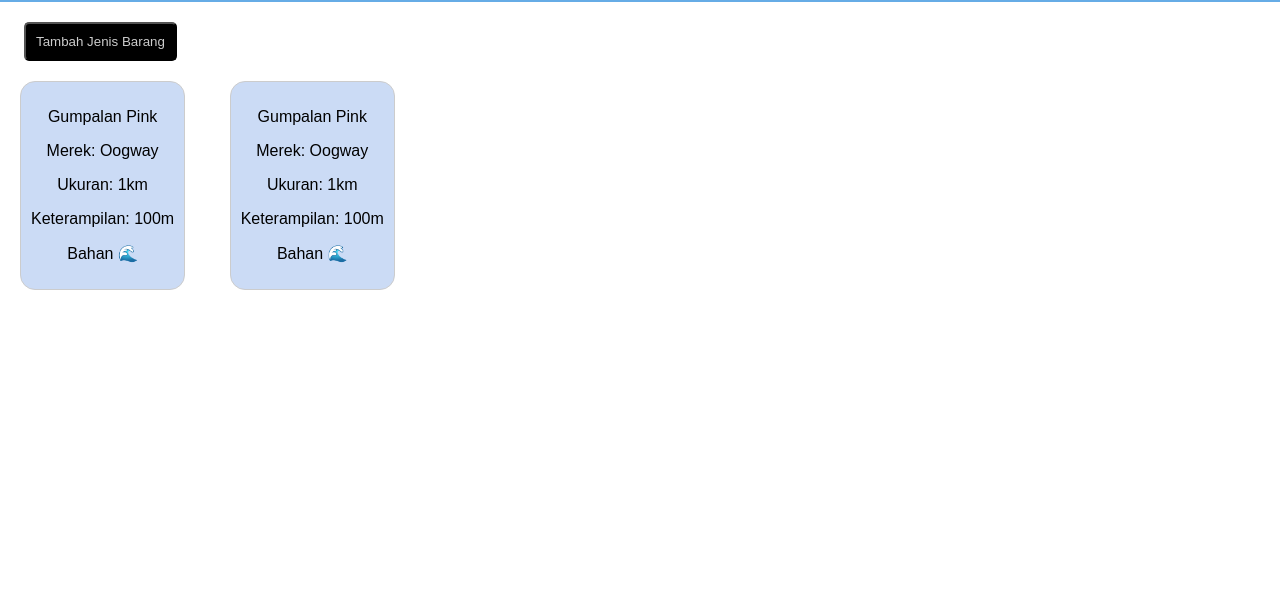
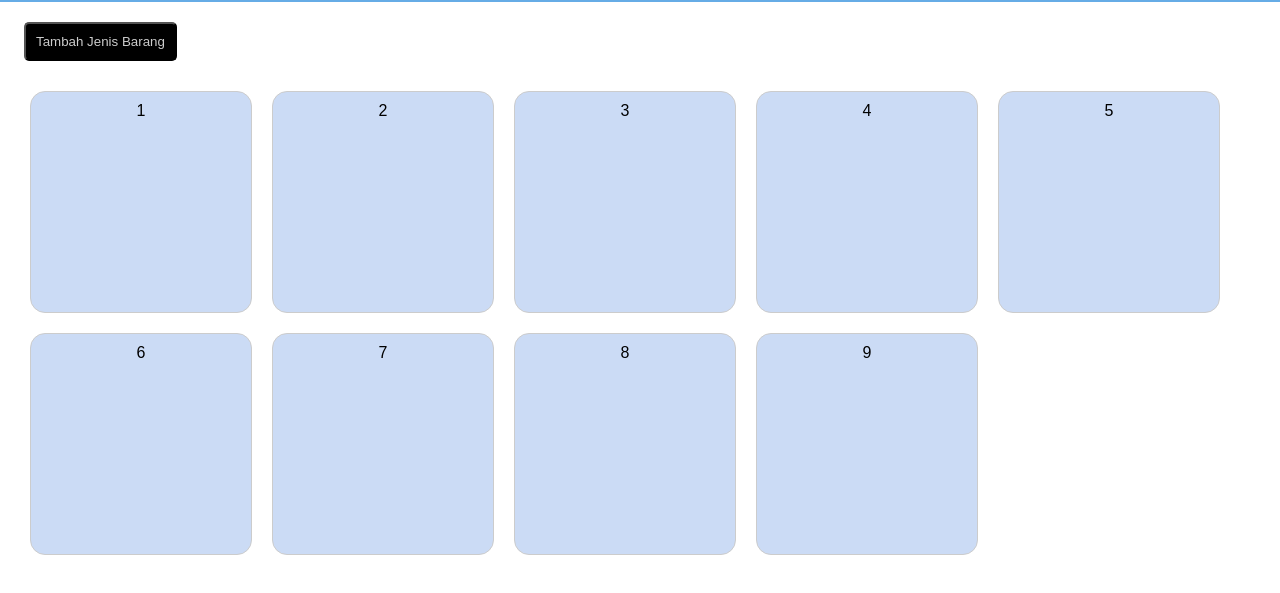
Before and after one commit to somebudi/Gudang-Damar-Aplikasi-Management-Gudang---TUBES-PBO, a website: page frontend/public/pages/halamanGudangBeranda.html in a window 1280 px wide. Shown: the part 89-682 px from the top of the page. Drawn offline with Linux system fonts and the light colour scheme.

Commit message:
Update FE dashboard

```diff
--- a/frontend/public/pages/halamanGudangBeranda.html
+++ b/frontend/public/pages/halamanGudangBeranda.html
@@ -11,6 +11,17 @@
     <button id="addItemButton">Tambah Jenis Barang</button>
 
     <main>
+        <div class="grid-container" id="card">
+            <div class="item">
+                <!-- <p>Gumpalan Pink</p>
+                <p>Merek: Oogway</p>
+                <p>Ukuran: 1km</p>
+                <p>Keterampilan: 100m</p>
+                <p>Bahan 🌊</p> -->
+            </div>
+        </div>
+
+        <!-- Replikasi grid-item jika diperlukan
         <div class="grid-container">
             <div class="item">
                 <p>Gumpalan Pink</p>
@@ -19,43 +30,12 @@
                 <p>Keterampilan: 100m</p>
                 <p>Bahan 🌊</p>
             </div>
-        </div>
-
-        <!-- Replikasi grid-item jika diperlukan -->
-        <div class="grid-container">
-            <div class="item">
-                <p>Gumpalan Pink</p>
-                <p>Merek: Oogway</p>
-                <p>Ukuran: 1km</p>
-                <p>Keterampilan: 100m</p>
-                <p>Bahan 🌊</p>
-            </div>
-        </div>
+        </div> -->
 
         <!-- Anda bisa terus menambah grid-container sesuai kebutuhan -->
     </main>
 
-    <script type="module">
-        // Memuat navbar menggunakan fetch
-        async function loadNavbar() {
-            try {
-                const navbarRes = await fetch('navbar.html');
-                const navbarHtml = await navbarRes.text();
-                document.getElementById('navbar').innerHTML = navbarHtml;
-            } catch (err) {
-                console.error('Gagal memuat navbar:', err);
-            }
-        }
-
-        // Cek jika halaman telah dimuat
-        document.addEventListener('DOMContentLoaded', function () {
-            loadNavbar();
-
-            // Event listener untuk tombol tambah item
-            document.getElementById('addItemButton').addEventListener('click', function () {
-                alert('Fitur tambah item belum tersedia.');
-            });
-        });
+    <script src="../scripts/beranda.js" type="module">
     </script>
 </body>
 </html>
--- a/frontend/public/scripts/beranda.js
+++ b/frontend/public/scripts/beranda.js
@@ -1,22 +1,42 @@
-// beranda.js
+/**
+ * Loads the navbar component from an external HTML file
+ */
 export async function loadNavbar() {
   try {
-      const navbarRes = await fetch('.../navbar.html'); // path dari /pages ke /public
+    const navbarRes = await fetch('./navbar.html'); // path dari /pages ke /public
     const navbarHtml = await navbarRes.text();
     document.getElementById('navbar').innerHTML = navbarHtml;
   } catch (err) {
     console.error('Gagal memuat navbar:', err);
   }
 }
+function generateBoxes(boxCount, containerId) {
+  const boxContainer = document.getElementById(containerId);
+  if (!boxContainer) return;
 
-  document.addEventListener('DOMContentLoaded', () => {
+  boxContainer.innerHTML = '';
+  for (let i = 1; i <= boxCount; i++) {
+    const box = document.createElement('div');
+    box.className = 'item';
+    box.textContent = i; // isi content diganti isi dari list
+    boxContainer.appendChild(box);
+  }
+}
+function initializeApp() {
   loadNavbar();
+  if (document.getElementById('card')) {
+    generateBoxes(9, 'card');// angka 9 diganti sebanyak panjang list
+  }
 
-    // Tambah event listener lain kalau ada
+  // Add event listener for add item button if it exists
   const addItemBtn = document.getElementById('addItemButton');
   if (addItemBtn) {
     addItemBtn.addEventListener('click', () => {
       alert('Fitur tambah item belum tersedia.');
     });
   }
-  });
+}
+
+document.addEventListener('DOMContentLoaded', initializeApp);
+
+export { generateBoxes };
--- a/frontend/public/styles/beranda.css
+++ b/frontend/public/styles/beranda.css
@@ -11,23 +11,28 @@ body {
 }
 .item {
     background-color: rgba(190, 211, 243, 0.8);
+    display: inline-table;
+    width: 200px;
+    height: 200px;
     border: 1px solid #ccc;
     border-radius: 15px;
     text-align: center;
     padding: 10px;
+    margin: 10px;
 }
 #featured-item {
     grid-column: span 2;
     grid-row: span 2;
 }
 button{
-    background-color: black;
+    background-color: rgb(0, 0, 0);
     color: #ccc;
     font-family: sans-serif;
     padding: 10px;
     border-radius: 5px;
     margin-top: 20px;
     margin-left: 24px;
-
-
 }
+button:hover{
+    background-color: rgba(0, 0, 0, 0.8);
+}
```
Lines whose indentation alone changed are shown as unchanged.
